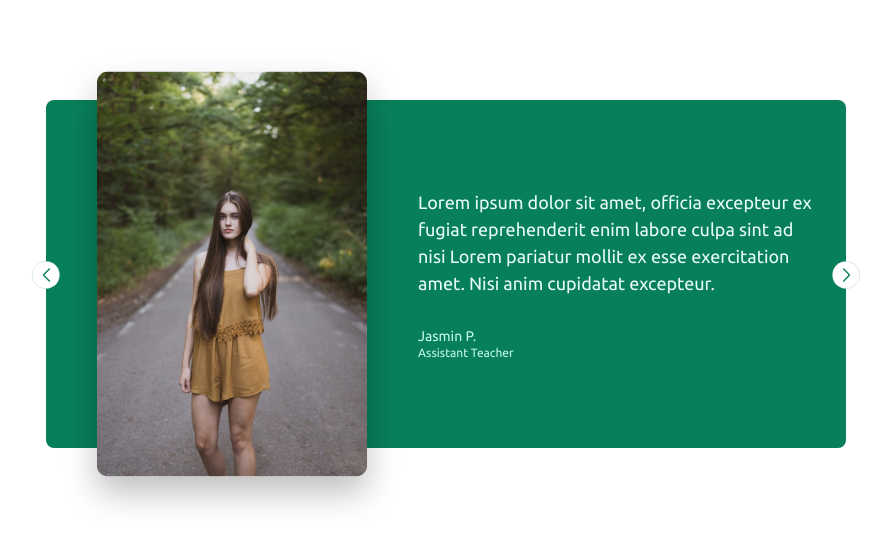
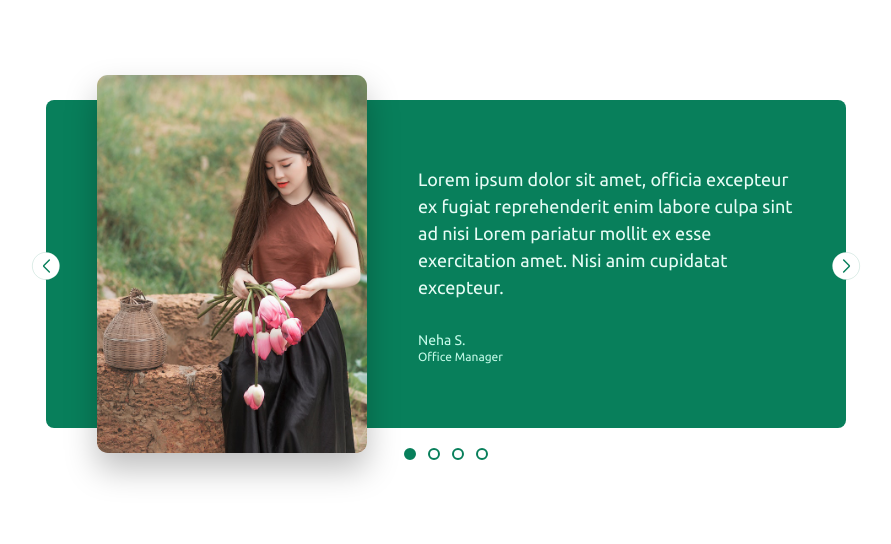
Before and after one commit to barungh/carousel, a website: page index.html in a window 1280 px wide. Both pictures are taken after a click on the button 1040 px from the left and 276 px from the top of the page. Shown: the whole page, without its empty margins (194-1085 px from the left). Drawn offline with Linux system fonts and the light colour scheme.

Commit message:
Js added

```diff
--- a/index.html
+++ b/index.html
@@ -5,10 +5,11 @@
     <meta charset="UTF-8">
     <meta name="viewport" content="width=device-width, initial-scale=1">
     <link href="main.css" rel="stylesheet">
+    <script src="index.js" defer></script>
   </head>
   <body>
     <div class="carousel">
-      <img src="pictures/pic1.jpg" alt="pic 1">
+      <img id="dp" src="" alt="pic 1">
       <blockquote class="testimonial">
         <p class="testimonial-text">
         Lorem ipsum dolor sit amet, officia excepteur ex fugiat reprehenderit enim labore culpa sint ad nisi Lorem pariatur mollit ex esse exercitation amet. Nisi anim cupidatat excepteur.</p>
@@ -31,6 +32,12 @@
           <path class="path-2"  d="M10.37 8.34L14.18 12.15C14.38 12.35 14.38 12.66 14.18 12.86L10.37 16.67" stroke="#0F0F0F" stroke-miterlimit="10" stroke-linecap="round" stroke-linejoin="round"/>
         </svg>
       </button>
+      <div class="dots">
+        <button class="dot dot--active">&nbsp;</button>
+        <button class="dot">&nbsp;</button>
+        <button class="dot">&nbsp;</button>
+        <button class="dot">&nbsp;</button>
+      </div>
     </div>
 
   </body>
--- a/index.js
+++ b/index.js
@@ -0,0 +1,39 @@
+let users = [
+  {
+    "name" : "Jasmin P.",
+    "designation": "Assistant Teacher",
+    "pic": "./pictures/pic1.jpg",
+    "testimonial": "Lorem ipsum dolor sit amet, officia excepteur ex fugiat reprehenderit enim labore culpa sint ad nisi Lorem pariatur mollit ex esse exercitation amet. Nisi anim cupidatat excepteur officia."
+  },
+  {
+    "name" : "Neha S.",
+    "designation": "Office Manager",
+    "pic": "./pictures/pic2.jpg",
+    "testimonial": "Lorem ipsum dolor sit amet, officia excepteur ex fugiat reprehenderit enim labore culpa sint ad nisi Lorem pariatur mollit ex esse exercitation amet. Nisi anim cupidatat excepteur officia."
+  },
+  {
+    "name" : "Sony J.",
+    "designation": "Marketing Head",
+    "pic": "./pictures/pic3.jpg",
+    "testimonial": "Lorem ipsum dolor sit amet, officia excepteur ex fugiat reprehenderit enim labore culpa sint ad nisi Lorem pariatur mollit ex esse exercitation amet. Nisi anim cupidatat excepteur officia."
+  }
+]
+
+let idx = 0;
+let p = document.getElementById("dp")
+p.src = users[idx]["pic"];
+
+document
+  .querySelector(".btn--right")
+  .addEventListener('click', () => {
+    console.log(users.length);
+    console.log(idx);
+
+    idx = idx+1;
+    if (idx === users.length) {
+      idx = 0;
+    }
+    p.src = users[idx]["pic"];
+    document.querySelector('.testimonial-author').textContent = users[idx]["name"];
+    document.querySelector('.testimonial-job').textContent = users[idx]["designation"];
+  })
--- a/main.css
+++ b/main.css
@@ -19,8 +19,7 @@ body {
   width: 800px;
   margin: 100px auto;
   background-color: #087f5b;
-  padding: 24px;
-  padding-left: 86px;
+  padding: 24px 48px 24px 86px;
   border-radius: 8px;
   position: relative;
 
@@ -62,6 +61,7 @@ img {
   border: none;
   height: 40px;
   position: absolute;
+  cursor: pointer;
 }
 
 .btn--left {
@@ -90,3 +90,26 @@ img {
   stroke: #087f5b;
   /* box-shadow: 0 12px 24px rgba(0, 0, 0, 0.25); */
 }
+
+.dots {
+  position: absolute;
+  left: 50%;
+  bottom: 0;
+  transform: translate(-50%, 32px);
+
+  display: flex;
+  gap: 12px;
+}
+
+.dot {
+  height: 12px;
+  width: 12px;
+  background-color: #fff;
+  border: 2px solid #087f5b;
+  border-radius: 50%;
+  cursor: pointer;
+}
+
+.dot--active {
+  background-color: #087f5b;
+}
```
